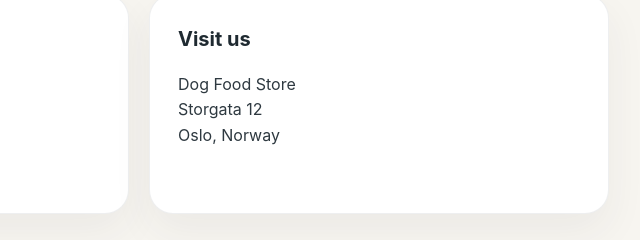
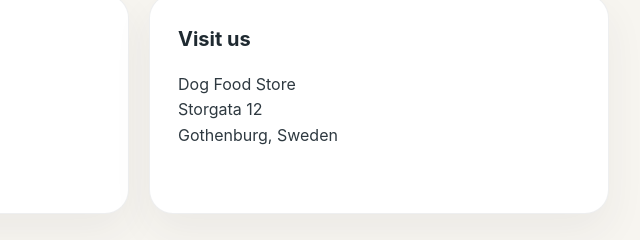
Before and after one commit to bollekarlstrom/dog-food, a plain HTML site: page index.html in a window 1280 px wide. Shown: the part 225-465 px from the top of the page, 501-1141 px from the left. Drawn offline with Linux system fonts and the light colour scheme.

Commit message:
update images

```diff
--- a/index.html
+++ b/index.html
@@ -46,7 +46,7 @@
 
                 <div class="card">
                     <h2 id="location">Visit us</h2>
-                    <p>Dog Food Store<br>Storgata 12<br>Oslo, Norway</p>
+                    <p>Dog Food Store<br>Storgata 12<br>Gothenburg, Sweden</p>
                 </div>
             </section>
 
```
Also changed, not shown: dog2.jpeg (added), dog2.webp (deleted), special.jpeg (added), special.webp (deleted), 1 other file.
